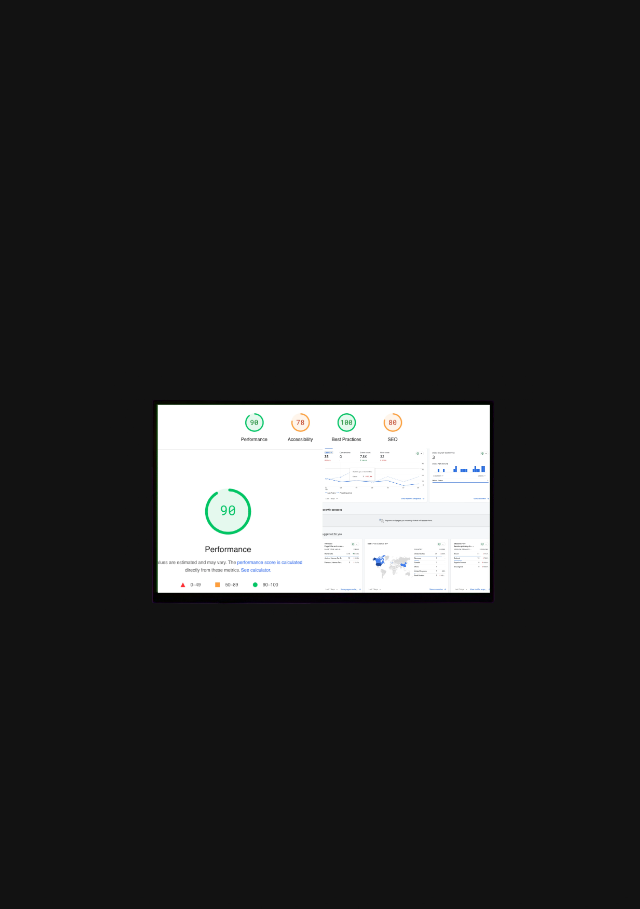
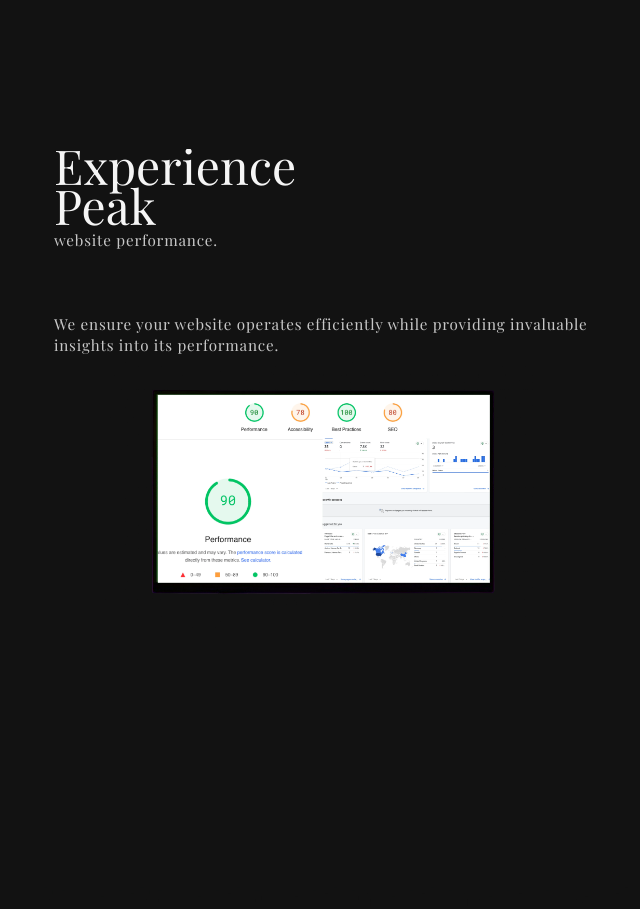
Before and after one commit to gtzjesus/worldhello-frontend, a React (Vite) app: page / in a window 1280 px wide. Shown: the part 3640-4549 px from the top of the page, without its empty margins (318-958 px from the left). Built offline with nearby package versions, Linux system fonts and the light colour scheme; no server answers; the database is empty.

Commit message:
Analytics section component implementation

```diff
--- a/src/components/performance/sub-performances/Analytics.jsx
+++ b/src/components/performance/sub-performances/Analytics.jsx
@@ -1,6 +1,5 @@
 import styled from 'styled-components';
 import LazyLoad from 'react-lazyload';
-import { useEffect, useRef } from 'react';
 
 const StyledAnalytics = styled.div`
   background: url('backgrounds/analytics.webp');
@@ -27,7 +26,8 @@ const Details = styled.div`
 `;
 
 const Title = styled.span`
-  font-size: var(--font-medium);
+  font-size: var(--font-large);
+  line-height: 2rem;
 `;
 
 const SubTitle = styled.span`
@@ -37,69 +37,24 @@ const SubTitle = styled.span`
 `;
 
 function Analytics() {
-  const firstPerformanceRef = useRef(null);
-  const secondPerformanceRef = useRef(null);
-  const thirdPerformanceRef = useRef(null);
-
-  // ------------------------------
-  // useEffect
-  // ------------------------------
-  // Code logic Animation for the whole app, a useEffect so that it happens once component mounts
-  useEffect(() => {
-    const observer = new IntersectionObserver(
-      (entries) => {
-        entries.forEach((entry) => {
-          if (entry.isIntersecting) {
-            entry.target.classList.add('show');
-          } else {
-            entry.target.classList.remove('show');
-          }
-        });
-      },
-      { threshold: 0.5 }
-    );
-
-    // Observing all elements of interest
-    const elementsToObserve = [
-      firstPerformanceRef,
-      secondPerformanceRef,
-      thirdPerformanceRef,
-    ];
-    elementsToObserve.forEach((ref) => {
-      if (ref.current) {
-        observer.observe(ref.current);
-      }
-    });
-
-    // Cleanup function
-    return () => {
-      elementsToObserve.forEach((ref) => {
-        if (ref.current) {
-          observer.unobserve(ref.current);
-        }
-      });
-    };
-  }, []);
   return (
     <LazyLoad>
       <Details>
-        <div ref={firstPerformanceRef} className="hidden">
-          <Title>Experience peak</Title>
-        </div>
+        <Title>
+          Experience <br /> Peak
+        </Title>
         <br />
-        <div ref={secondPerformanceRef} className="hidden">
-          <SubTitle>website performance.</SubTitle>
-        </div>
+        <SubTitle>website performance.</SubTitle>
         <br />
         <br />
+
         <br />
         <br />
-        <div ref={thirdPerformanceRef} className="hidden">
-          <SubTitle>
-            We ensure your website operates efficiently while providing
-            invaluable insights.
-          </SubTitle>
-        </div>
+
+        <SubTitle>
+          We ensure your website operates efficiently while providing invaluable
+          insights into its performance.
+        </SubTitle>
       </Details>
       <StyledAnalytics />
     </LazyLoad>
```
